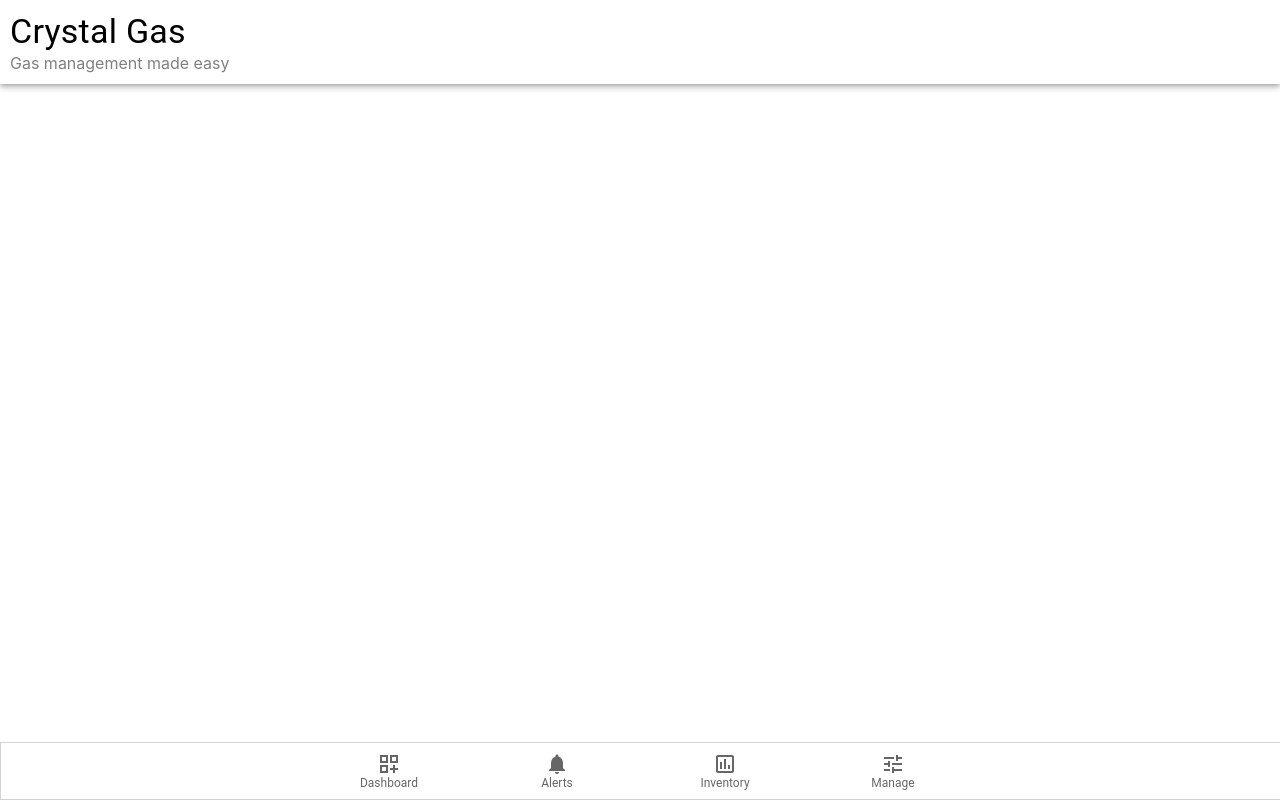
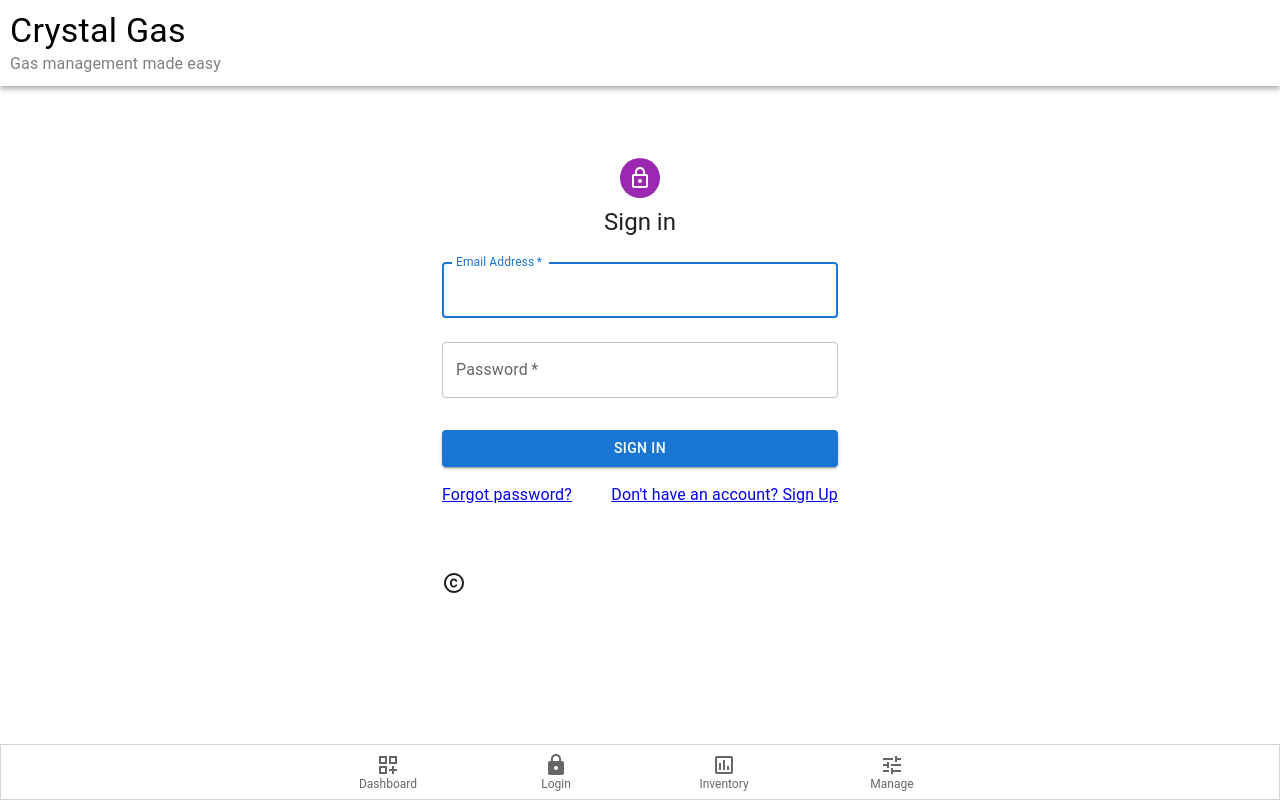
Before and after one commit to iantanui/crystal-gas, a React (Create React App) app: page /login in a window 1280 px wide. Built offline with nearby package versions, Linux system fonts and the light colour scheme.

Commit message:
loginScreen

```diff
--- a/src/App.js
+++ b/src/App.js
@@ -14,6 +14,7 @@ import InventoryScreen from "./pages/InventoryScreen";
 import AnalyticsScreen from "./pages/AnalyticsScreen";
 import { AlertsProvider } from "./components/alerts/AlertsContext";
 import Alerts from "./components/alerts/Alerts";
+import LoginScreen from "./pages/LoginScreen";
 
 const App = () => (
   <Router>
@@ -31,6 +32,7 @@ const App = () => (
               <Route path="/inventory" element={<InventoryScreen />} />
               <Route path="/analytics" element={<AnalyticsScreen />} />
               <Route path="/alerts" element={<Alerts />} />
+              <Route path="/login" element={<LoginScreen />} />
             </Routes>
             <BottomBar />
           </RefillProvider>
--- a/src/components/BottomBar/BottomBar.js
+++ b/src/components/BottomBar/BottomBar.js
@@ -1,6 +1,6 @@
 import React from 'react';
 import { BottomNavigation, BottomNavigationAction } from '@mui/material';
-import { DashboardCustomizeOutlined, AssessmentOutlined, TuneOutlined, Notifications } from '@mui/icons-material';
+import { DashboardCustomizeOutlined, AssessmentOutlined, TuneOutlined, Lock } from '@mui/icons-material';
 import { useNavigate } from 'react-router-dom';
 import './BottomBar.css';
 
@@ -15,7 +15,7 @@ const BottomBar = () => {
        className='bottom-bar'
     >
       <BottomNavigationAction label="Dashboard" value="/" icon={<DashboardCustomizeOutlined />} showLabel/>
-      <BottomNavigationAction label="Alerts" value="/alerts" icon={<Notifications />} showLabel />
+      <BottomNavigationAction label="Login" value="/login" icon={<Lock />} showLabel />
       <BottomNavigationAction label="Inventory" value="/inventory" icon={<AssessmentOutlined />} showLabel />
       <BottomNavigationAction label="Manage" value="/management" icon={<TuneOutlined />} showLabel />
     </BottomNavigation>
--- /dev/null
+++ b/src/pages/LoginScreen.js
@@ -0,0 +1,97 @@
+import React, { useState } from "react";
+import {
+  Avatar,
+  Box,
+  Button,
+  Container,
+  CssBaseline,
+  Grid,
+  TextField,
+  Typography,
+} from "@mui/material";
+import { Copyright, LockOutlined } from "@mui/icons-material";
+import { Link } from "react-router-dom";
+
+const LoginScreen = () => {
+  const [username, setUsername] = useState("");
+  const [password, setPassword] = useState("");
+
+  const handleLogin = () => {
+    console.log("Login clicked", { username, password });
+  };
+
+  return (
+    <Container component="main" maxWidth="xs">
+      <CssBaseline />
+      <Box
+        sx={{
+          marginTop: 8,
+          display: "flex",
+          flexDirection: "column",
+          alignItems: "center",
+        }}
+      >
+        <Avatar sx={{ m: 1, bgcolor: "secondary.main" }}>
+          <LockOutlined />
+        </Avatar>
+
+        <Typography component="h1" variant="h5">
+          Sign in
+        </Typography>
+
+        <Box component="form" noValidate sx={{ mt: 1 }}>
+          <TextField
+            margin="normal"
+            required
+            fullWidth
+            id="email"
+            label="Email Address"
+            name="email"
+            autoComplete="email"
+            autoFocus
+            value={username}
+            onChange={(e) => setUsername(e.target.value)}
+          />
+          <TextField
+            margin="normal"
+            required
+            fullWidth
+            name="password"
+            label="Password"
+            type="password"
+            id="password"
+            autoComplete="current-password"
+            value={password}
+            onChange={(e) => setPassword(e.target.value)}
+          />
+
+          <Button
+            type="submit"
+            fullWidth
+            variant="contained"
+            color="primary"
+            sx={{ mt: 3, mb: 2 }}
+            onClick={handleLogin}
+          >
+            Sign In
+          </Button>
+          <Grid container>
+            <Grid item xs>
+              <Link href="#" variant="body2">
+                Forgot password?
+              </Link>
+            </Grid>
+            <Grid item>
+              <Link href="#" variant="body2">
+                {"Don't have an account? Sign Up"}
+              </Link>
+            </Grid>
+          </Grid>
+        </Box>
+      </Box>
+      <Copyright sx={{ mt: 8, mb: 4 }} />
+    </Container>
+  );
+};
+
+export default LoginScreen;
```
